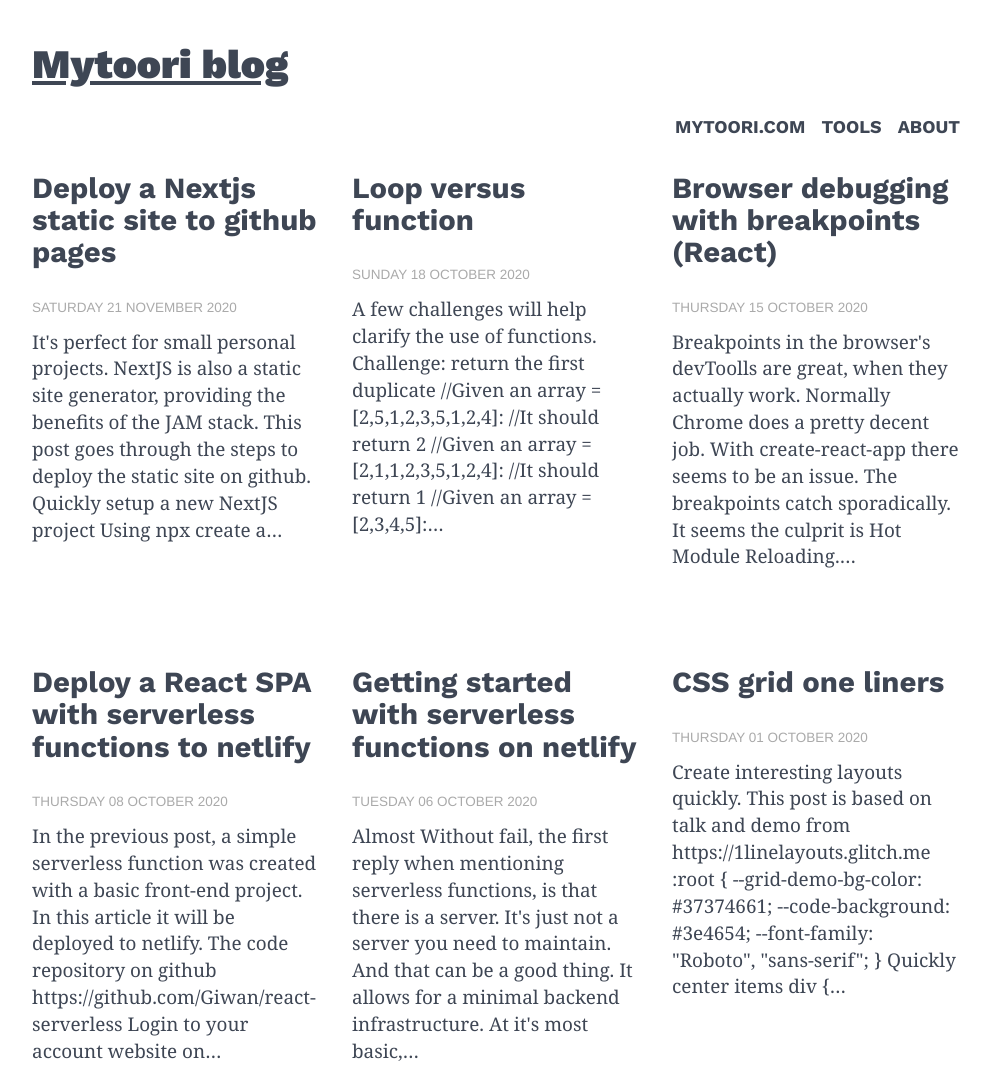
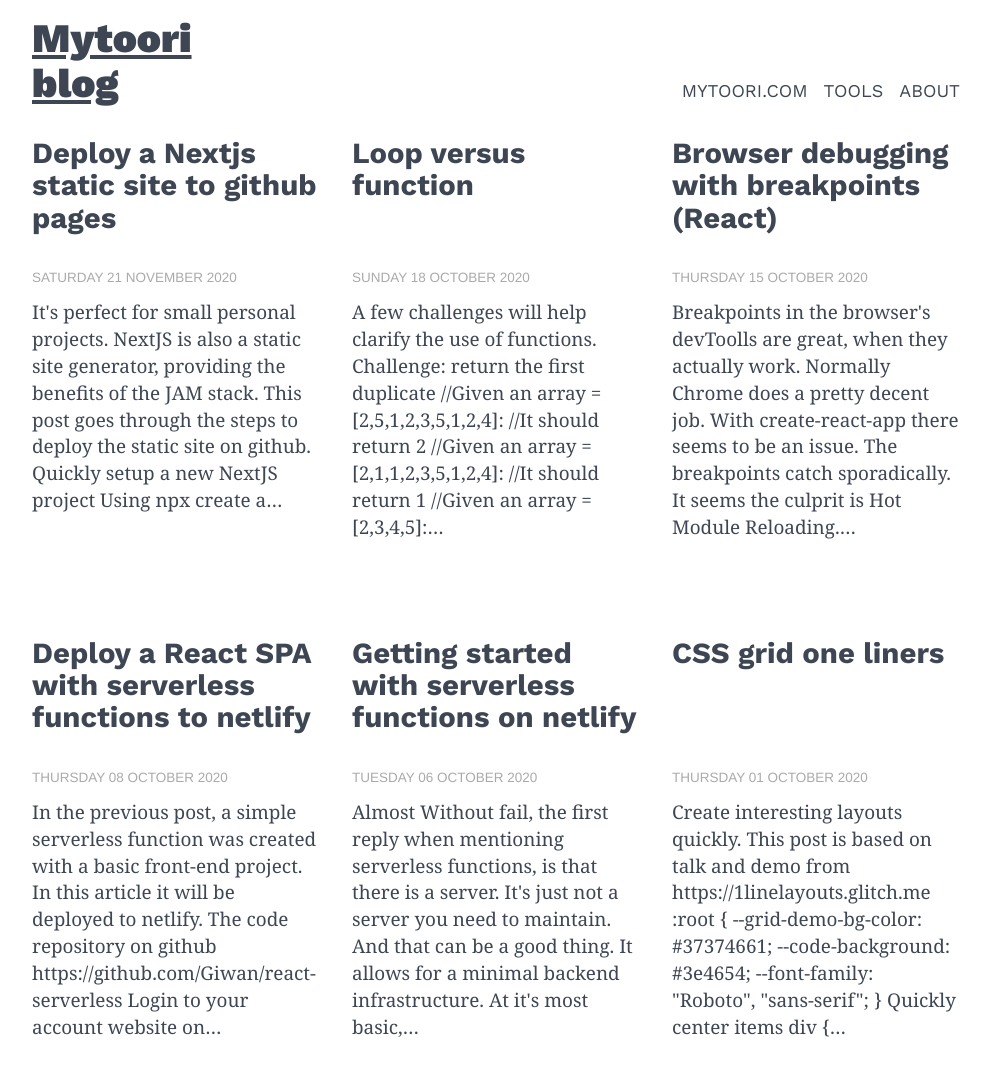
Before and after one commit to Giwan/mytoori-blog, a Gatsby site: page / in a window 1280 px wide. Shown: the top 1068 px of the page, without its empty margins (144-1135 px from the left). Built offline with nearby package versions, Linux system fonts and the light colour scheme; Gatsby itself is replaced by a stand-in of ours; some packages are replaced by stand-ins of ours.

Commit message:
header styling

```diff
--- a/src/components/layout.js
+++ b/src/components/layout.js
@@ -4,9 +4,8 @@ import Helmet from "react-helmet"
 import { StaticQuery, graphql } from "gatsby"
 import Header from "./header"
 import "../style/layout.css"
-import {meta} from "../config/helpers";
-
-
+import { meta } from "../config/helpers"
+import Menu from "./mainMenu"
 
 const Layout = ({ children }) => (
     <StaticQuery
@@ -19,18 +18,16 @@ const Layout = ({ children }) => (
                 }
             }
         `}
-        render={data => (
+        render={(data) => (
             <main className="mainContainer">
-                <Helmet
-                    title={data.site.siteMetadata.title}
-                    meta={meta}
-                >
+                <Helmet title={data.site.siteMetadata.title} meta={meta}>
                     <html lang="en" />
                 </Helmet>
-                <Header siteTitle={data.site.siteMetadata.title} />
-                <>
-                    {children}
-                </>
+                <div className="mb-header__container">
+                    <Header siteTitle={data.site.siteMetadata.title} />
+                    <Menu />
+                </div>
+                <>{children}</>
             </main>
         )}
     />
--- a/src/components/mainMenu.js
+++ b/src/components/mainMenu.js
@@ -2,41 +2,28 @@ import React from "react"
 import { Link } from "gatsby"
 import { colors, font, spacing } from "./style"
 
-const menuStyle = {
-    // borderBottom: `20px solid lightgray`,
-    textAlign: "right",
-    marginBottom: spacing.default * 2,
-
-    link: {
-        textTransform: "uppercase",
-        textDecoration: "none",
-        color: colors.primary,
-        fontFamily: font.family,
-        fontWeight: 700,
-        marginLeft: spacing.default,
-    },
-}
-
 const menuItems = [
     {
         label: "Mytoori.com",
-        target: "https://mytoori.com"
+        target: "https://mytoori.com",
     },
     {
         label: "tools",
-        target: "/tools"
+        target: "/tools",
     },
     {
         label: "about",
-        target: "/about"
-    }
+        target: "/about",
+    },
 ]
 
 const Menu = () => (
-    <nav style={menuStyle}>
-        {menuItems.map(item => <Link key={item.label} style={menuStyle.link} to={item.target}>
-            {item.label}
-        </Link>)}
+    <nav className="mb-menu">
+        {menuItems.map((item) => (
+            <Link key={item.label} className="mb-menu-link" to={item.target}>
+                {item.label}
+            </Link>
+        ))}
     </nav>
 )
 
--- a/src/components/postItem.js
+++ b/src/components/postItem.js
@@ -1,7 +1,7 @@
 import React from "react"
 import { spacing, colors } from "../components/style"
 import { showLongDate } from "../config/helpers"
-import "../style/postItem.css";
+import "../style/postItem.css"
 
 const listItemStyle = {
     color: colors.primary,
@@ -47,8 +47,11 @@ const PostItem = ({ node }) => {
                     src={node.frontmatter.image}
                     alt={node.frontmatter.image}
                 /> */}
-
-                <h2 style={listItemStyle.title}>{node.frontmatter.title}</h2>
+                <div className="mb-postItem-title">
+                    <h2 style={listItemStyle.title}>
+                        {node.frontmatter.title}
+                    </h2>
+                </div>
                 <div className="mb-postItem-date">
                     {showLongDate(node.frontmatter.date)}
                 </div>
--- a/src/pages/index.js
+++ b/src/pages/index.js
@@ -1,7 +1,6 @@
 import React from "react"
 import { graphql } from "gatsby"
 import Layout from "../components/layout"
-import Menu from "../components/mainMenu"
 import PostItem from "../components/postItem"
 import "../style/index.css"
 
@@ -15,7 +14,6 @@ const Index = ({
     ))
     return (
         <Layout>
-            <Menu />
             <div className="mb-posts__container">{Posts}</div>
         </Layout>
     )
--- a/src/style/index.css
+++ b/src/style/index.css
@@ -7,15 +7,18 @@ main {
     margin: 0 auto;
 }
 
-header {
-    margin: 0 auto;
-    max-width: 960px;
-    padding: 1.45rem 0;
-    padding-bottom: 0;
+header h1 {
+    margin: 0;
 }
 
 header a {
     color: var(--color-primary);
+    transition: scale 0.2s;
+    display: inline-block;
+}
+
+header a:active {
+    transform: scale(0.95);
 }
 
 /* Under 600px it will just take up the whole width */
@@ -31,3 +34,36 @@ header a {
 .mb-tools__container a {
     color: var(--color-primary);
 }
+
+.mb-header__container {
+    display: flex;
+    justify-content: space-between;
+    align-items: flex-end;
+    margin-bottom: calc(var(--unit) * 2);
+    width: 100%;
+}
+
+.mb-menu {
+    text-align: right;
+    display: block;
+    width: 100%;
+}
+
+.mb-menu-link {
+    text-transform: uppercase;
+    text-decoration: none;
+    font-family: "Work Sans", "Helvetica", "sans-serif";
+    margin-left: var(--unit);
+    color: var(--color-primary);
+    transition: border 0.2s, scale 0.2s;
+    border-bottom: 1px solid transparent;
+    display: inline-block;
+}
+
+.mb-menu-link:hover {
+    border-bottom-color: var(--color-secondary);
+}
+
+.mb-menu-link:active {
+    transform: scale(0.95);
+}
--- a/src/style/postItem.css
+++ b/src/style/postItem.css
@@ -1,11 +1,15 @@
-.mb-postItem__container h2 {
-    /* background-color: red;  */
+.mb-postItem-title {
+    overflow: hidden;
+    height: calc(var(--unit) * 8);
+}
+
+.mb-postItem-title h2 {
     font-weight: 600;
 }
 
 .mb-postItem-date {
     font-size: 0.75em;
-    margin-bottom: calc(var(--unit) /2);
+    margin-bottom: calc(var(--unit) / 2);
     font-family: "Helvetica", "sans-serif";
     text-transform: uppercase;
     color: var(--color-secondary);
```
